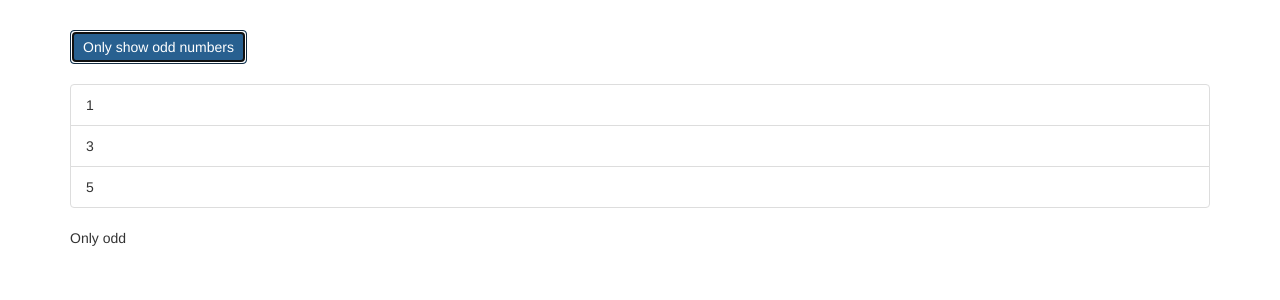
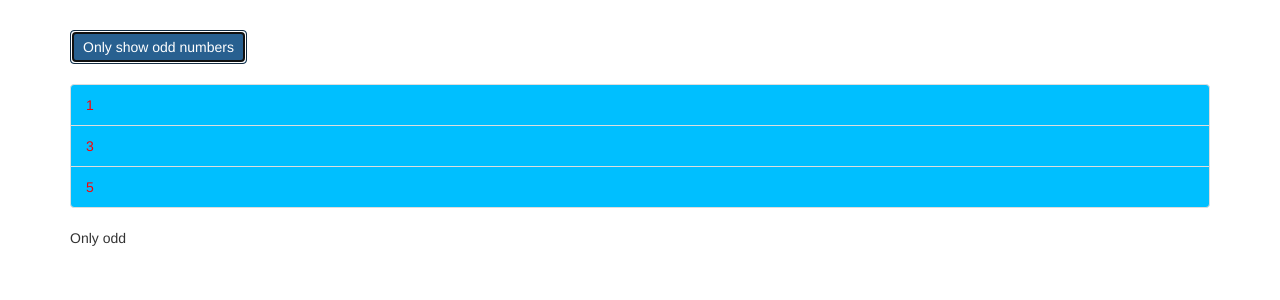
Before and after one commit to alexandrupp/angularShoppingList, an Angular app: page / in a window 1280 px wide. Both pictures are taken after a click on the button "Only show odd numbers". Shown: the top 300 px of the page. Built offline with nearby package versions, Linux system fonts and the light colour scheme.

Commit message:
7.3 ngClass and ngStyle recap

```diff
--- a/src/app/app.component.css
+++ b/src/app/app.component.css
@@ -1,3 +1,7 @@
 .container {
     margin-top: 30px;
 }
+
+.oddStyle {
+    color: red;
+}
--- a/src/app/app.component.html
+++ b/src/app/app.component.html
@@ -5,10 +5,10 @@
             <br><br>
             <ul class="list-group">
                 <div *ngIf="onlyOdd">
-                    <li class="list-group-item" *ngFor="let odd of oddNumbers">{{odd}}</li>
+                    <li class="list-group-item" [ngClass]="{oddStyle: number % 2 !== 0}" [ngStyle]="{backgroundColor: number % 2 !== 0 ? 'deepskyblue' : 'transparent'}" *ngFor="let number of oddNumbers">{{number}}</li>
                 </div>
                 <div *ngIf="!onlyOdd">
-                    <li class="list-group-item" *ngFor="let even of evenNumbers">{{even}}</li>
+                    <li class="list-group-item" [ngClass]="{oddStyle: number % 2 !== 0}" [ngStyle]="{backgroundColor: number % 2 !== 0 ? 'deepskyblue' : 'transparent'}" *ngFor="let number of evenNumbers">{{number}}</li>
                 </div>
             </ul>
             <ng-template [ngIf]="onlyOdd">
```
